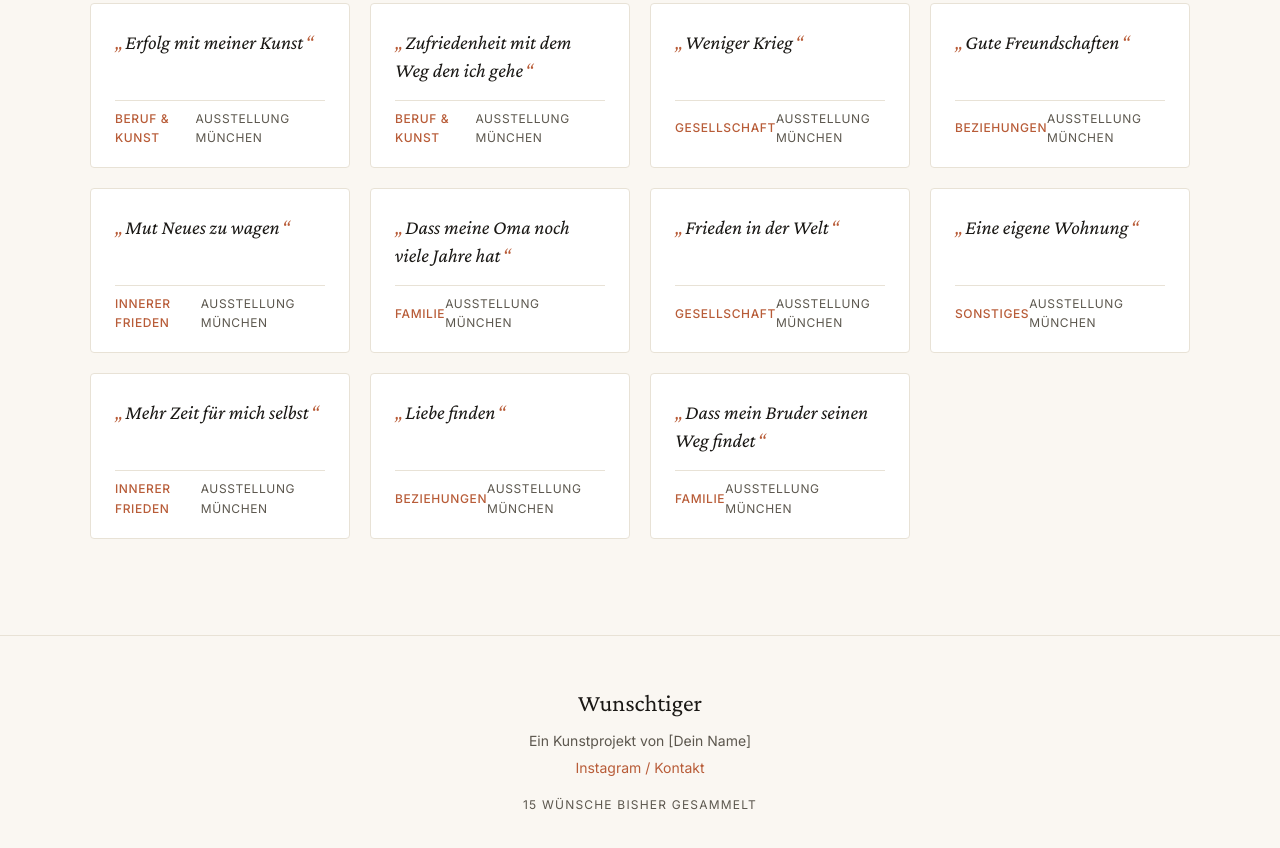
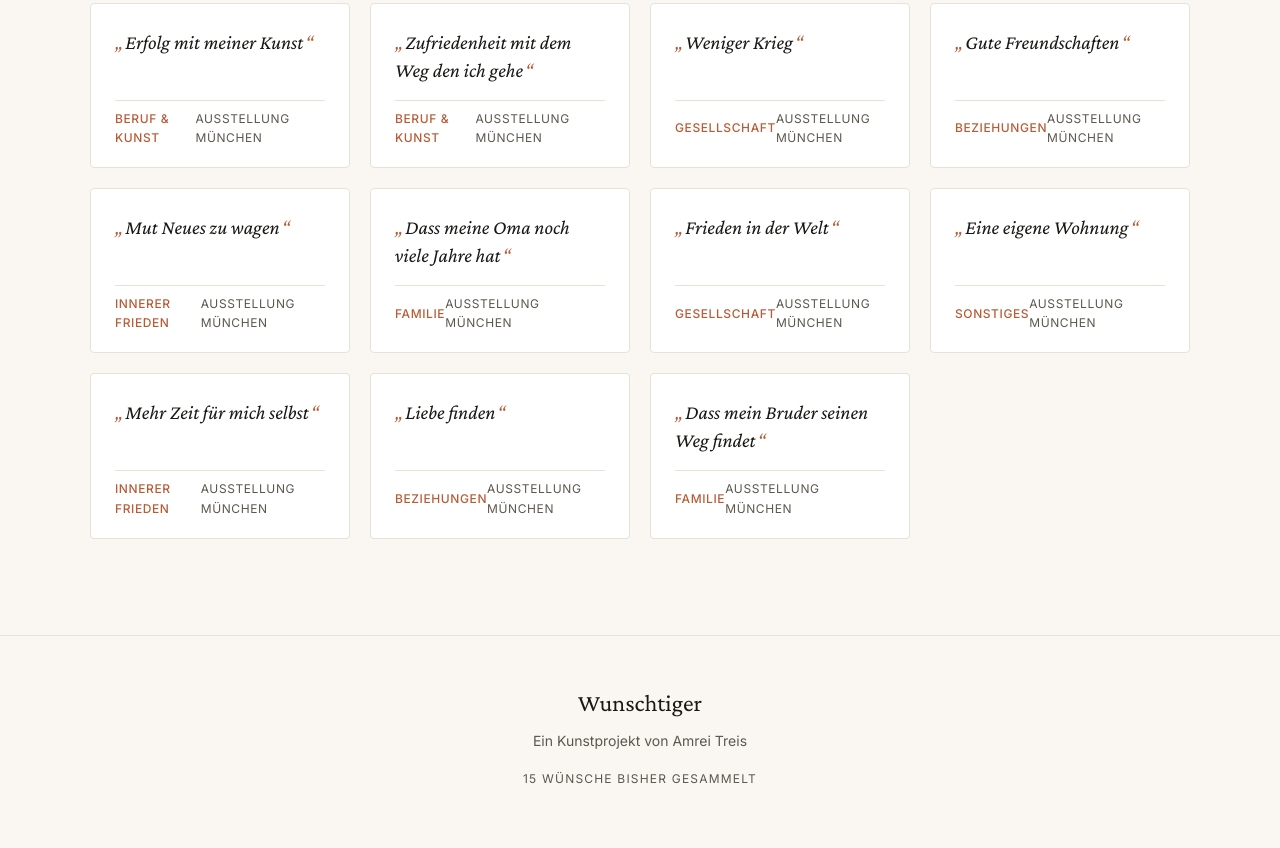
Before and after one commit to eliastreis/wunschtiger, a plain HTML site: page index.html in a window 1280 px wide. Shown: the part 881-1729 px from the top of the page. Drawn offline with nearby package versions, Linux system fonts and the light colour scheme.

Commit message:
Add artist name Amrei Treis, remove placeholder Instagram link

```diff
--- a/index.html
+++ b/index.html
@@ -42,8 +42,7 @@
   <footer>
     <div class="footer-inner">
       <p class="footer-title">Wunschtiger</p>
-      <p class="footer-meta">Ein Kunstprojekt von <span id="artist-name">[Dein Name]</span></p>
-      <p class="footer-meta footer-contact"><a href="#" id="artist-link">Instagram / Kontakt</a></p>
+      <p class="footer-meta">Ein Kunstprojekt von <span id="artist-name">Amrei Treis</span></p>
       <p class="footer-meta footer-count"><span id="count">0</span> Wünsche bisher gesammelt</p>
     </div>
   </footer>
```
